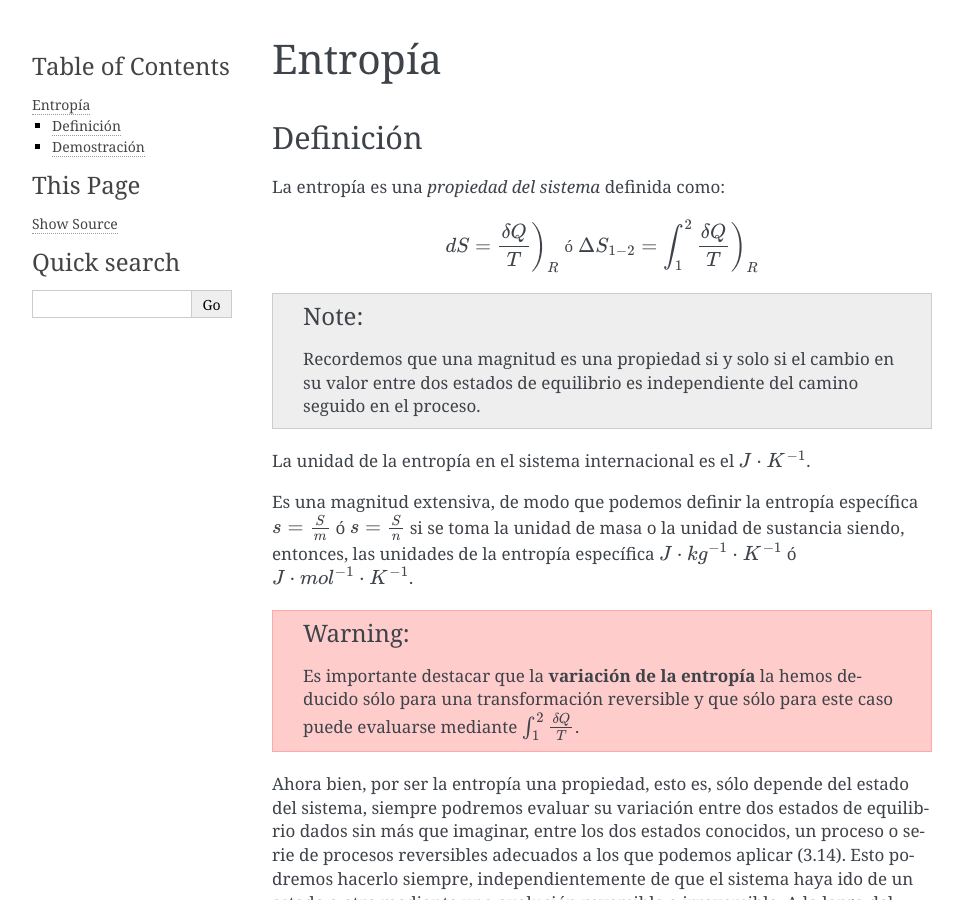
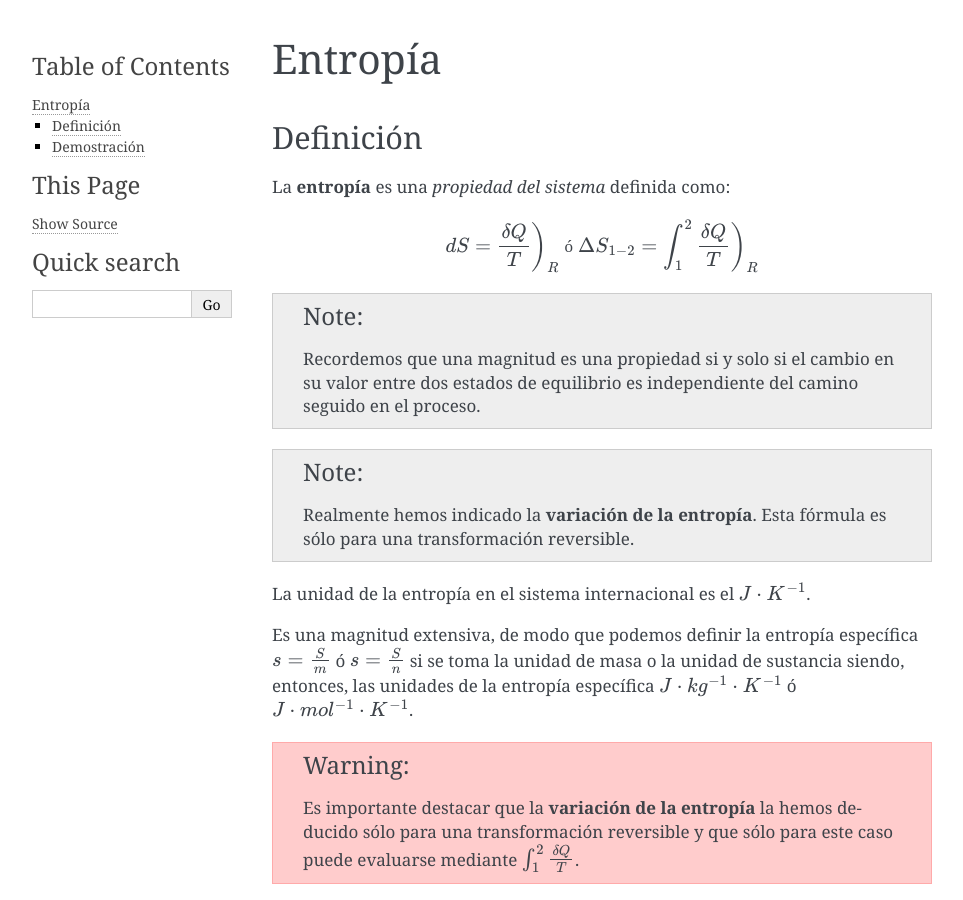
Before and after one commit to mantielero/termodinamica, a Sphinx documentation site: the page built from source/segundo_principio_entropia.rst, in a window 1280 px wide and 900 px high. Shown: the whole window, without its empty margins (148-1111 px from the left). Built offline with Sphinx 7.4.7, drawn with Linux system fonts in a browser that asks for light colours.

Commit message:
Update segundo_principio_entropia.rst

```diff
--- a/source/segundo_principio_entropia.rst
+++ b/source/segundo_principio_entropia.rst
@@ -4,7 +4,7 @@ Entropía
 Definición
 ----------
 
-La entropía es una *propiedad del sistema* definida como:
+La **entropía** es una *propiedad del sistema* definida como:
 
 
 .. math::
@@ -15,6 +15,10 @@ La entropía es una *propiedad del sistema* definida como:
 .. note::
 
    Recordemos que una magnitud es una propiedad si y solo si el cambio en su valor entre dos estados de equilibrio es independiente del camino seguido en el proceso.
+
+.. note::
+
+   Realmente hemos indicado la **variación de la entropía**. Esta fórmula es sólo para una transformación reversible.
 
 La unidad de la entropía en el sistema internacional es el :math:`J\cdot K^{-1}`.
 
```
